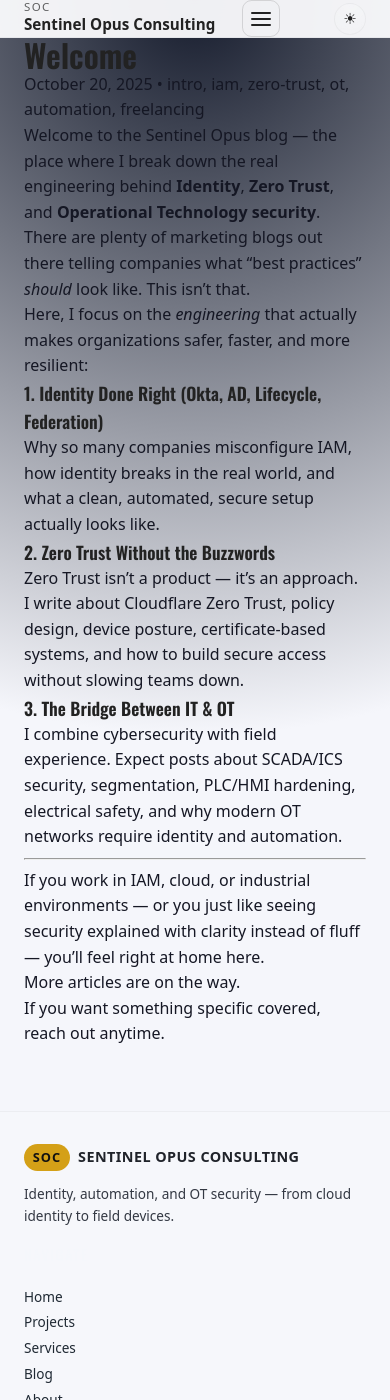
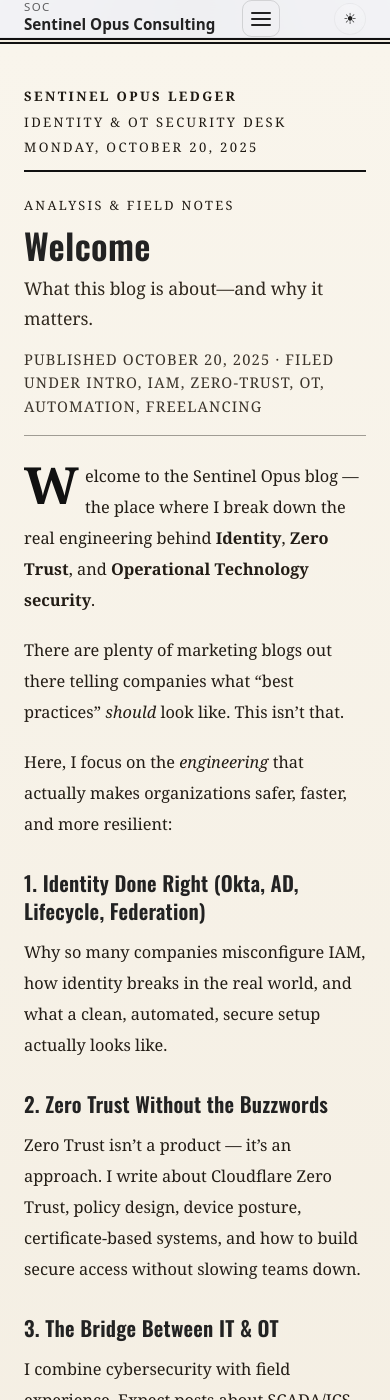
Before and after one commit to JoeySmith-SOC/sentinelopusconsulting, a Jekyll site: the page built from _posts/2025-10-20-welcome.md, in a window 390 px wide and 1400 px high. Built offline with Jekyll 4.4.1, drawn with Linux system fonts in a browser that asks for light colours.

Commit message:
updated: blog sections

```diff
--- a/_layouts/post.html
+++ b/_layouts/post.html
@@ -1,13 +1,27 @@
 ---
 layout: default
 ---
-<article class="post">
-  <header class="container">
-    <h1>{{ page.title }}</h1>
-    <p class="muted">{{ page.date | date: "%B %d, %Y" }}{% if page.tags %} • {{ page.tags | join: ", " }}{% endif %}</p>
-    {% if page.image %}<img class="cover" src="{{ page.image | relative_url }}" alt="">{% endif %}
-  </header>
+<article class="post news-article">
   <div class="container">
-    {{ content }}
+    <div class="news-banner">
+      <span class="news-banner-name">Sentinel Opus Ledger</span>
+      <span class="news-banner-edition">Identity &amp; OT Security Desk</span>
+      <span class="news-banner-date">{{ page.date | date: "%A, %B %-d, %Y" }}</span>
+    </div>
+
+    <header class="news-article-header">
+      <p class="news-kicker">Analysis &amp; Field Notes</p>
+      <h1>{{ page.title }}</h1>
+      {% if page.tldr %}
+      <p class="news-deck">{{ page.tldr }}</p>
+      {% endif %}
+      <p class="news-meta">
+        Published {{ page.date | date: "%B %-d, %Y" }}{% if page.tags %} · Filed under {{ page.tags | join: ", " }}{% endif %}
+      </p>
+    </header>
+
+    <div class="news-body">
+      {{ content }}
+    </div>
   </div>
 </article>
--- a/assets/css/blog.css
+++ b/assets/css/blog.css
@@ -175,28 +175,113 @@
    -------------------------------------- */
 
 .blog-listing {
-  padding: clamp(2.5rem, 5vw, 4rem) 0 clamp(3rem, 6vw, 4.5rem);
+  padding: clamp(2.6rem, 6vw, 4rem) 0 clamp(3.2rem, 7vw, 4.8rem);
+  background: linear-gradient(180deg, #f8f4eb 0%, #f3ede1 100%);
+  color: #1d1812;
+  border-top: 6px double #111;
+  border-bottom: 6px double #111;
+  box-shadow: 0 -24px 70px rgba(0, 0, 0, 0.32);
+  position: relative;
+  isolation: isolate;
 }
 
-.blog-listing-head {
+.newsprint::before {
+  content: "";
+  position: absolute;
+  inset: 0;
+  background: radial-gradient(circle at 18% 10%, rgba(17, 14, 10, 0.04), transparent 26%),
+    radial-gradient(circle at 80% 70%, rgba(17, 14, 10, 0.05), transparent 30%);
+  opacity: 0.8;
+  pointer-events: none;
+}
+
+.news-masthead {
+  position: relative;
   display: flex;
-  align-items: baseline;
+  align-items: flex-end;
   justify-content: space-between;
   gap: 1rem;
-  margin-bottom: 2rem;
+  padding-bottom: 0.85rem;
+  border-bottom: 2px solid #111;
+  font-family: "Georgia", "Times New Roman", serif;
 }
 
-.blog-listing-sub {
-  max-width: 720px;
-  font-size: 0.98rem;
-  opacity: 0.85;
-  margin: 0.4rem 0 0;
+.news-flag-name {
+  font-size: clamp(1.8rem, 3vw, 2.4rem);
+  letter-spacing: 0.04em;
+  text-transform: uppercase;
+  display: block;
+}
+
+.news-flag-tagline {
+  display: block;
+  font-size: 0.95rem;
+  letter-spacing: 0.16em;
+  text-transform: uppercase;
+  margin-top: 0.2rem;
+  opacity: 0.82;
+}
+
+.news-edition {
+  display: flex;
+  flex-direction: column;
+  gap: 0.25rem;
+  align-items: flex-end;
+  text-transform: uppercase;
+  letter-spacing: 0.12em;
+  font-size: 0.92rem;
+}
+
+.news-edition-label {
+  font-weight: 700;
+}
+
+.news-edition-date {
+  font-size: 0.88rem;
+  color: #3a332a;
+}
+
+.news-strapline {
+  font-family: "Georgia", "Times New Roman", serif;
+  font-size: 1.02rem;
+  max-width: 960px;
+  margin: 0.9rem 0 1.5rem;
+  line-height: 1.7;
+  color: #2a241c;
+}
+
+.news-rules {
+  height: 12px;
+  margin-bottom: 1.4rem;
+  background:
+    linear-gradient(to right, #111 0, #111 22%, transparent 22%, transparent 100%),
+    linear-gradient(to right, transparent 0, transparent 8%, #111 8%, #111 32%, transparent 32%),
+    linear-gradient(to right, transparent 0, transparent 5%, #111 5%, #111 100%);
+  background-repeat: no-repeat;
+  background-size: 100% 2px, 100% 2px, 100% 2px;
+  background-position: 0 0, 0 5px, 0 10px;
+  opacity: 0.9;
 }
 
 .blog-grid {
   display: grid;
-  gap: 1.75rem;
+  gap: 1.8rem;
   grid-template-columns: repeat(auto-fit, minmax(280px, 1fr));
+  position: relative;
+  padding-top: 1rem;
+}
+
+.news-grid::before {
+  content: "";
+  position: absolute;
+  inset: 0;
+  background-image:
+    linear-gradient(to right, rgba(17, 14, 10, 0.08) 1px, transparent 1px),
+    linear-gradient(to right, rgba(17, 14, 10, 0.05) 1px, transparent 1px);
+  background-size: 50% 100%, 33.333% 100%;
+  background-position: 50% 0, 33.333% 0;
+  pointer-events: none;
+  opacity: 0.5;
 }
 
 /* --------------------------------------
@@ -204,133 +289,262 @@
    -------------------------------------- */
 
 .blog-card {
-  border-radius: 1.4rem;
+  border-radius: 0.4rem;
   overflow: hidden;
-  background:
-    radial-gradient(circle at 30% 10%, rgba(255, 255, 255, 0.06), transparent 38%),
-    #0a0f1a;
-  border: 1px solid rgba(148, 163, 184, 0.35);
-  box-shadow: 0 20px 40px rgba(0, 0, 0, 0.6);
-  transition:
-    transform 0.18s ease,
-    box-shadow 0.18s ease,
-    border-color 0.18s ease,
-    background 0.18s ease;
+  background: #faf6ec;
+  border: 1px solid rgba(17, 14, 10, 0.48);
+  box-shadow: 0 18px 42px rgba(17, 14, 10, 0.14);
+  position: relative;
+  transition: transform 0.18s ease, box-shadow 0.18s ease;
 }
 
-[data-theme="light"] .blog-card {
-  background: #ffffff;
-  border: 1px solid rgba(15, 23, 42, 0.08);
-  box-shadow: 0 16px 40px rgba(15, 23, 42, 0.12);
+.blog-card::before {
+  content: "";
+  position: absolute;
+  inset: 0.7rem;
+  border: 1px dashed rgba(17, 14, 10, 0.16);
+  pointer-events: none;
+  border-radius: 0.2rem;
 }
 
 .blog-card:hover {
-  transform: translateY(-4px);
-  box-shadow: 0 26px 58px rgba(0, 0, 0, 0.8);
-  border-color: rgba(248, 250, 252, 0.3);
-}
-
-[data-theme="light"] .blog-card:hover {
-  box-shadow: 0 22px 60px rgba(15, 23, 42, 0.14);
-  border-color: rgba(15, 23, 42, 0.16);
+  transform: translateY(-3px);
+  box-shadow: 0 24px 50px rgba(17, 14, 10, 0.2);
 }
 
 .blog-card-link {
   display: flex;
   flex-direction: column;
-  gap: 0.7rem;
-  padding: 1.4rem 1.25rem 1.2rem;
+  gap: 0.65rem;
+  padding: 1.3rem 1.2rem 1.35rem;
   color: inherit;
   text-decoration: none;
   height: 100%;
 }
 
-/* Meta row */
+.news-card {
+  font-family: "Georgia", "Times New Roman", serif;
+}
 
-.blog-card-meta {
+.news-card--lead {
+  background: linear-gradient(180deg, #fffdf6 0%, #f6efe1 100%);
+  border-width: 2px;
+  grid-column: span 2;
+}
+
+.news-card-meta {
   display: flex;
   justify-content: space-between;
   align-items: baseline;
-  font-size: 0.8rem;
-  opacity: 0.78;
+  font-size: 0.78rem;
+  text-transform: uppercase;
+  letter-spacing: 0.16em;
+  padding-bottom: 0.5rem;
+  margin-bottom: 0.5rem;
+  border-bottom: 2px solid #111;
+  gap: 0.8rem;
 }
 
 .blog-card-date {
-  letter-spacing: 0.01em;
+  letter-spacing: 0.08em;
 }
 
-/* Tag */
-
 .blog-card-tag {
-  padding: 0.25rem 0.6rem;
-  border-radius: 999px;
-  font-size: 0.75rem;
-  border: 1px solid var(--border-subtle);
-  background: rgba(255, 255, 255, 0.06);
+  padding: 0.2rem 0.65rem;
+  border-radius: 0.2rem;
+  font-size: 0.7rem;
+  border: 1px solid #111;
+  background: rgba(17, 14, 10, 0.04);
+  font-weight: 700;
 }
 
-[data-theme="light"] .blog-card-tag {
-  background: #f8fafc;
-  border-color: rgba(15, 23, 42, 0.08);
+.news-card-title {
+  margin: 0;
+  line-height: 1.3;
+  font-size: 1.4rem;
+  letter-spacing: 0.015em;
 }
 
-/* Title + excerpt */
-
-.blog-card-title {
-  margin: 0;
-  line-height: 1.28;
+.news-card--lead .news-card-title {
+  font-size: clamp(1.7rem, 2.6vw, 2rem);
+  line-height: 1.22;
 }
 
 .blog-card-excerpt {
-  font-size: 0.95rem;
-  opacity: 0.9;
-  line-height: 1.6;
+  font-size: 0.98rem;
+  opacity: 0.95;
+  line-height: 1.7;
   margin: 0;
+  color: #29231d;
 }
 
-/* Extra tags row */
-
-.blog-card-tags {
-  list-style: none;
-  padding: 0;
-  margin: 0.35rem 0 0;
-  display: flex;
-  flex-wrap: wrap;
-  gap: 0.45rem;
-  font-size: 0.82rem;
-  opacity: 0.82;
+.news-card--lead .blog-card-excerpt {
+  font-size: 1.08rem;
 }
-
-.blog-card-tags li {
-  padding: 0.2rem 0.55rem;
-  border-radius: 999px;
-  border: 1px solid var(--border-subtle);
-}
-
-/* Footer */
 
 .blog-card-footer {
   margin-top: auto;
-  padding-top: 0.8rem;
-  border-top: 1px solid var(--border-subtle);
+  padding-top: 0.85rem;
+  border-top: 1px solid rgba(17, 14, 10, 0.35);
   display: flex;
   justify-content: space-between;
   align-items: center;
-  font-size: 0.92rem;
-  opacity: 0.9;
+  font-size: 0.9rem;
+  opacity: 0.92;
+  letter-spacing: 0.04em;
+  text-transform: uppercase;
+}
+
+.news-read-more {
+  font-weight: 700;
 }
 
 .blog-card-arrow {
-  opacity: 0.75;
-  font-size: 1.1rem;
+  opacity: 0.78;
+  font-size: 1.05rem;
 }
-
-/* Empty state */
 
 .blog-empty {
   margin-top: 2rem;
   opacity: 0.7;
   text-align: center;
+}
+
+/* --------------------------------------
+   ARTICLE PAGE
+   -------------------------------------- */
+
+.news-article {
+  background: linear-gradient(180deg, #f9f5ec 0%, #f3ede1 100%);
+  color: #1f1a13;
+  padding: clamp(2.6rem, 7vw, 4rem) 0 clamp(3.4rem, 8vw, 4.8rem);
+  border-top: 6px double #111;
+  border-bottom: 6px double #111;
+  box-shadow: 0 -18px 50px rgba(0, 0, 0, 0.25);
+  font-family: "Georgia", "Times New Roman", serif;
+}
+
+.news-banner {
+  display: flex;
+  align-items: center;
+  justify-content: space-between;
+  gap: 0.5rem;
+  padding-bottom: 0.75rem;
+  border-bottom: 2px solid #111;
+  text-transform: uppercase;
+  letter-spacing: 0.18em;
+  font-size: 0.82rem;
+}
+
+.news-banner-name {
+  font-weight: 700;
+}
+
+.news-article-header {
+  padding: 1.4rem 0 1rem;
+  border-bottom: 1px solid rgba(17, 14, 10, 0.38);
+}
+
+.news-kicker {
+  letter-spacing: 0.18em;
+  text-transform: uppercase;
+  font-size: 0.8rem;
+  margin: 0 0 0.6rem;
+}
+
+.news-article-header h1 {
+  margin: 0 0 0.5rem;
+  font-size: clamp(2.2rem, 3.4vw, 3rem);
+  line-height: 1.16;
+  letter-spacing: 0.01em;
+}
+
+.news-deck {
+  margin: 0 0 0.9rem;
+  font-size: 1.1rem;
+  line-height: 1.7;
+  color: #2f271d;
+}
+
+.news-meta {
+  font-size: 0.92rem;
+  letter-spacing: 0.08em;
+  text-transform: uppercase;
+  color: #3a332a;
+}
+
+.news-body {
+  margin-top: 1.6rem;
+  font-size: 1.02rem;
+  line-height: 1.9;
+  color: #221c15;
+  column-gap: 2.5rem;
+}
+
+.news-body p:first-of-type::first-letter {
+  float: left;
+  font-size: 3.2rem;
+  line-height: 0.9;
+  padding-right: 0.4rem;
+  font-weight: 700;
+  color: #111;
+}
+
+.news-body p,
+.news-body ul,
+.news-body ol {
+  margin: 0 0 1.2rem;
+}
+
+.news-body h2,
+.news-body h3 {
+  margin: 1.8rem 0 0.75rem;
+  font-size: 1.3rem;
+  line-height: 1.35;
+  letter-spacing: 0.01em;
+  break-inside: avoid;
+}
+
+.news-body ul,
+.news-body ol {
+  padding-left: 1.1rem;
+  break-inside: avoid;
+}
+
+.news-body li {
+  margin-bottom: 0.6rem;
+}
+
+@media (min-width: 980px) {
+  .news-body {
+    column-count: 2;
+  }
+
+  .news-card--lead {
+    grid-row: span 2;
+  }
+}
+
+@media (max-width: 1024px) {
+  .news-grid::before {
+    display: none;
+  }
+
+  .news-card--lead {
+    grid-column: span 1;
+    grid-row: span 1;
+  }
+}
+
+@media (max-width: 900px) {
+  .news-masthead {
+    flex-direction: column;
+    align-items: flex-start;
+  }
+
+  .news-edition {
+    align-items: flex-start;
+  }
 }
 
 /* --------------------------------------
@@ -358,8 +572,27 @@
     gap: 0.35rem;
   }
 
-  .blog-listing-head {
+  .news-card,
+  .news-card--lead {
+    grid-column: span 1;
+  }
+
+  .blog-listing {
+    border-top-width: 4px;
+    border-bottom-width: 4px;
+  }
+
+  .news-grid::before {
+    display: none;
+  }
+
+  .news-banner {
     flex-direction: column;
     align-items: flex-start;
+    gap: 0.3rem;
+  }
+
+  .news-body {
+    column-count: 1;
   }
 }
```
Also changed, not shown: blog.md (+27 -9 lines).
